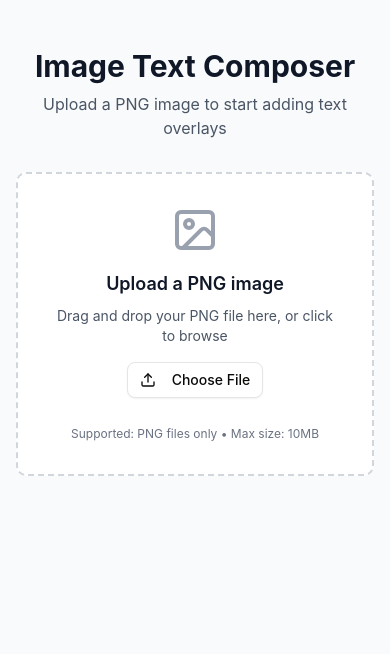
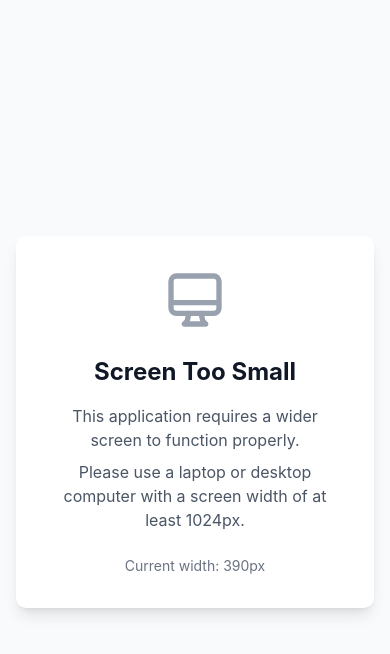
Before and after one commit to OluwadaraDaily/image-text-composer, a Next.js app: page / in a window 390 px wide. Shown: the top 654 px of the page. Built offline with nearby package versions, Linux system fonts and the light colour scheme.

Commit message:
feat: add ScreenSizeGuard component to manage screen size requirements and wrap children in RootLayout

```diff
--- a/src/app/layout.tsx
+++ b/src/app/layout.tsx
@@ -2,6 +2,7 @@ import type { Metadata } from "next";
 import "./globals.css";
 import { Toaster } from "@/components/ui/sonner";
 import { QueryProvider } from "@/components/providers/query-provider";
+import { ScreenSizeGuard } from "@/components/screen-size-guard";
 
 export const metadata: Metadata = {
   title: "Image Text Composer",
@@ -17,7 +18,9 @@ export default function RootLayout({
     <html lang="en">
       <body>
         <QueryProvider>
-          {children}
+          <ScreenSizeGuard>
+            {children}
+          </ScreenSizeGuard>
           <Toaster position="top-right" richColors />
         </QueryProvider>
       </body>
--- /dev/null
+++ b/src/components/screen-size-guard.tsx
@@ -0,0 +1,62 @@
+'use client';
+
+import { useState, useEffect } from 'react';
+
+interface ScreenSizeGuardProps {
+  children: React.ReactNode;
+}
+
+export function ScreenSizeGuard({ children }: ScreenSizeGuardProps) {
+  const [isWideScreen, setIsWideScreen] = useState(true);
+
+  useEffect(() => {
+    const checkScreenSize = () => {
+      setIsWideScreen(window.innerWidth >= 1024);
+    };
+
+    checkScreenSize();
+
+    window.addEventListener('resize', checkScreenSize);
+    return () => window.removeEventListener('resize', checkScreenSize);
+  }, []);
+
+  if (!isWideScreen) {
+    return (
+      <div className="min-h-screen bg-gray-50 flex items-center justify-center px-4">
+        <div className="max-w-md mx-auto text-center">
+          <div className="bg-white rounded-lg shadow-lg p-8">
+            <div className="mb-6">
+              <svg
+                className="mx-auto h-16 w-16 text-gray-400"
+                fill="none"
+                viewBox="0 0 24 24"
+                stroke="currentColor"
+              >
+                <path
+                  strokeLinecap="round"
+                  strokeLinejoin="round"
+                  strokeWidth={2}
+                  d="M9.75 17L9 20l-1 1h8l-1-1-.75-3M3 13h18M5 17h14a2 2 0 002-2V5a2 2 0 00-2-2H5a2 2 0 00-2 2v10a2 2 0 002 2z"
+                />
+              </svg>
+            </div>
+            <h1 className="text-2xl font-bold text-gray-900 mb-4">
+              Screen Too Small
+            </h1>
+            <p className="text-gray-600 mb-2">
+              This application requires a wider screen to function properly.
+            </p>
+            <p className="text-gray-600 mb-6">
+              Please use a laptop or desktop computer with a screen width of at least 1024px.
+            </p>
+            <div className="text-sm text-gray-500">
+              Current width: {typeof window !== 'undefined' ? window.innerWidth : 0}px
+            </div>
+          </div>
+        </div>
+      </div>
+    );
+  }
+
+  return <>{children}</>;
+}
```
